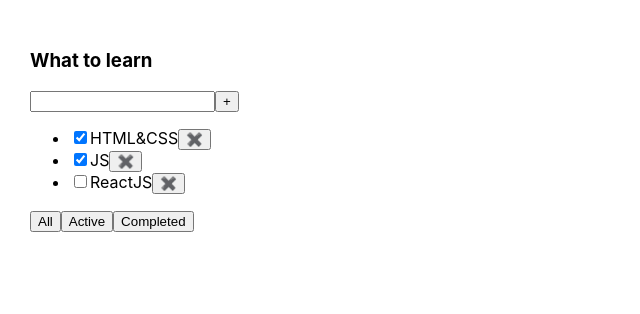
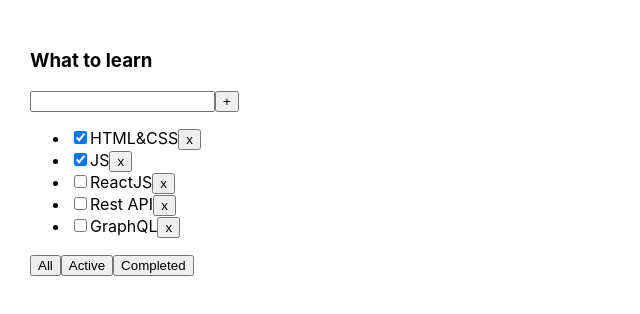
Before and after one commit to petritsyn/todos, a React (Create React App) app: page / in a window 1280 px wide. Shown: the top 314 px of the page, without its empty margins (0-640 px from the left). Built offline with nearby package versions, Linux system fonts and the light colour scheme.

Commit message:
sprint 01 week 3 finish

```diff
--- a/package.json
+++ b/package.json
@@ -10,10 +10,12 @@
     "@types/node": "^16.18.1",
     "@types/react": "^18.0.23",
     "@types/react-dom": "^18.0.7",
+    "@types/uuid": "^9.0.7",
     "react": "^18.2.0",
     "react-dom": "^18.2.0",
     "react-scripts": "5.0.1",
     "typescript": "^4.8.4",
+    "uuid": "^9.0.1",
     "web-vitals": "^2.1.4"
   },
   "scripts": {
--- a/src/App.tsx
+++ b/src/App.tsx
@@ -1,34 +1,52 @@
 import React, {useState} from 'react';
 import './App.css';
-import {FilterTasks, TaskType, Todolist} from './Todolist';
+import {Todolist} from './Todolist';
+import {v1} from 'uuid';
+
+
+export type FilterValuesType = "all" | "active" | "completed";
 
 function App() {
 
-    const [tasks, setTasks] = useState([
-        { id: 1, title: "HTML&CSS", isDone: true },
-        { id: 2, title: "JS", isDone: true },
-        { id: 3, title: "ReactJS", isDone: false }
-    ])
-    const [filter, setFilter] = useState<FilterTasks>('all')
+    let [tasks, setTasks] = useState([
+        { id: v1(), title: "HTML&CSS", isDone: true },
+        { id: v1(), title: "JS", isDone: true },
+        { id: v1(), title: "ReactJS", isDone: false },
+        { id: v1(), title: "Rest API", isDone: false },
+        { id: v1(), title: "GraphQL", isDone: false },
+    ]);
 
-    let filteredTasks: TaskType[] = tasks
-    if (filter === 'active') {
-        filteredTasks = filteredTasks.filter(el => !el.isDone)
-    }
-    if (filter === 'completed') {
-        filteredTasks = filteredTasks.filter(el => el.isDone)
+    function removeTask(id: string) {
+        let filteredTasks = tasks.filter(t => t.id !== id);
+        setTasks(filteredTasks);
     }
 
-    const deleteTask = (taskId: number) => {
-        setTasks(tasks.filter(task => task.id !== taskId))
+    let [filter, setFilter] = useState<FilterValuesType>("all");
+
+    let tasksForTodolist = tasks;
+
+    if (filter === "active") {
+        tasksForTodolist = tasks.filter(t => t.isDone === false);
     }
-    const changeFilter = (filter: FilterTasks) => {
-        setFilter(filter)
+    if (filter === "completed") {
+        tasksForTodolist = tasks.filter(t => t.isDone === true);
+    }
+
+    function changeFilter(value: FilterValuesType) {
+        setFilter(value);
+    }
+
+    const addTask = (title: string) => {
+        setTasks([{id: v1(), title: title, isDone: false}, ...tasks])
     }
 
     return (
         <div className="App">
-            <Todolist title="What to learn" tasks={filteredTasks} removeTask={deleteTask} changeFilter={changeFilter}/>
+            <Todolist title="What to learn"
+                      tasks={tasksForTodolist}
+                      removeTask={removeTask}
+                      changeFilter={changeFilter}
+                      addTask={addTask} />
         </div>
     );
 }
--- a/src/Todolist.tsx
+++ b/src/Todolist.tsx
@@ -1,7 +1,8 @@
-import React from 'react';
+import React, { ChangeEvent, useState } from 'react';
+import {FilterValuesType} from './App';
 
-export type TaskType = {
-    id: number
+type TaskType = {
+    id: string
     title: string
     isDone: boolean
 }
@@ -9,37 +10,48 @@
 type PropsType = {
     title: string
     tasks: Array<TaskType>
-    removeTask: (taskId: number) => void
-    changeFilter: (filter: FilterTasks) => void
+    removeTask: (taskId: string) => void
+    changeFilter: (value: FilterValuesType) => void
+    addTask: (title: string) => void
 }
-
-export type FilterTasks = 'all' | 'active' | 'completed'
 
 export function Todolist(props: PropsType) {
 
-    const onClickHandler = (taskId: number) => {
-        props.removeTask(taskId)
+    let [title, setTitle] = useState('')
+
+    const onChangeHandler = (e: ChangeEvent<HTMLInputElement>) => {
+        setTitle(e.currentTarget.value)
     }
-    const onClickFilterButton = (filter: FilterTasks) => {
-        props.changeFilter(filter)
+    const addTaskHandler = () => {
+        props.addTask(title)
+        setTitle('')
     }
 
     return <div>
         <h3>{props.title}</h3>
         <div>
-            <input/>
-            <button>+</button>
+            <input onChange={onChangeHandler} value={title}/>
+            <button onClick={addTaskHandler}>+</button>
         </div>
         <ul>
             {
-                props.tasks.map(task => <li key={task.id}><input type="checkbox" checked={task.isDone}/>
-                    <span>{task.title}</span><button onClick={() => onClickHandler(task.id)}>✖️</button></li>)
+                props.tasks.map(t => <li key={t.id}>
+                    <input type="checkbox" checked={t.isDone}/>
+                    <span>{t.title}</span>
+                    <button onClick={ () => { props.removeTask(t.id) } }>x</button>
+                </li>)
             }
         </ul>
         <div>
-            <button onClick={() => onClickFilterButton('all')}>All</button>
-            <button onClick={() => onClickFilterButton('active')}>Active</button>
-            <button onClick={() => onClickFilterButton('completed')}>Completed</button>
+            <button onClick={ () => { props.changeFilter("all") } }>
+                All
+            </button>
+            <button onClick={ () => { props.changeFilter("active") } }>
+                Active
+            </button>
+            <button onClick={ () => { props.changeFilter("completed") } }>
+                Completed
+            </button>
         </div>
     </div>
 }
```
Also changed, not shown: 2 other files (tests, documents, lock files or other folders).
